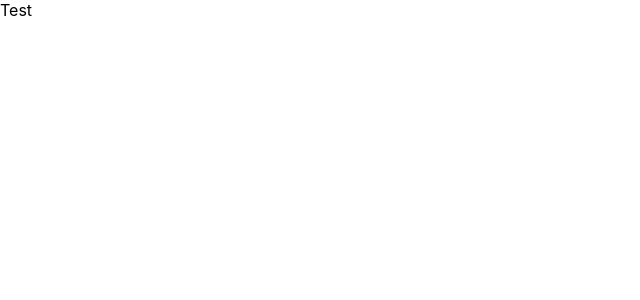
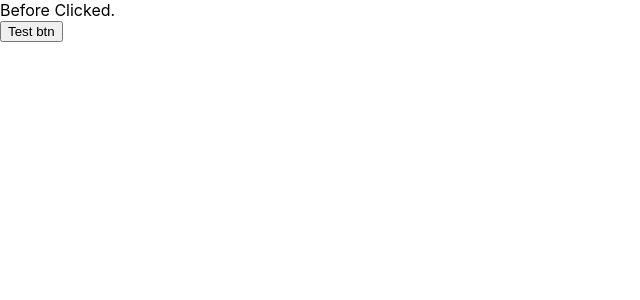
Before and after one commit to livvv0203/react-hooks-learning, a React (Create React App) app: page / in a window 1280 px wide. Shown: the top 300 px of the page, without its empty margins (0-640 px from the left). Built offline with nearby package versions, Linux system fonts and the light colour scheme.

Commit message:
TEST File Created

```diff
--- a/src/App.js
+++ b/src/App.js
@@ -1,7 +1,22 @@
+import React, { useState } from 'react';
+
+// The React Component is just a function which returns jsx
 function App() {
+  // Built-in State Concept - Re-evaluate the component
+  // That way to tell React to re-render
+
+  const [title, setTitle] = useState('Before Clicked.'); // returns an array
+
+  const clickHandler = () => {
+    console.log("Click for test..");
+    setTitle('After Clicked.')
+  };
+
   return (
     <div>
-      <div>Test</div>
+      <div>{title}</div>
+      {/* just point at the function, but execute, as adding event listeners in vanilla JS */}
+      <button onClick={clickHandler}>Test btn</button>
     </div>
   );
 }
```
